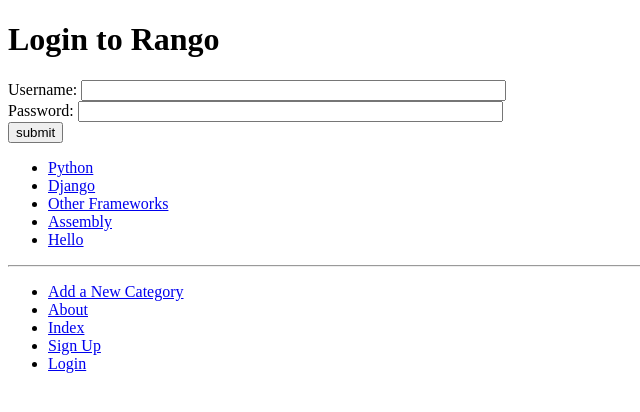
After one commit to DorianClark/Tango-With-Django, a Django app: page /rango/login/ in a window 1280 px wide. The commit adds this page. Shown: the top 412 px of the page, without its empty margins (0-640 px from the left). Run offline with Django 3.2, Linux system fonts and the light colour scheme; data comes from the database, SQL or seed files in the repository; both versions use the stored data as it was after the commit.

Commit message:
End of 9.7
Log in implementation completed

```diff
--- a/rango/urls.py
+++ b/rango/urls.py
@@ -10,4 +10,5 @@ urlpatterns=[
     path('add_category/', views.add_category, name='add_category'),
     path('category/<slug:category_name_slug>/add_page/', views.add_page, name='add_page'),
     path('register/', views.register, name='register'),
+    path('login/', views.user_login, name='login'),
 ]
--- a/rango/views.py
+++ b/rango/views.py
@@ -7,6 +7,7 @@ from rango.forms import PageForm
 from django.shortcuts import redirect
 from django.shortcuts import reverse
 from rango.forms import UserForm, UserProfileForm
+from django.contrib.auth import authenticate, login
 
 
 # Create your views here.
@@ -104,3 +105,20 @@ def register(request):
             'registered': registered
         }
     )
+
+def user_login(request):
+    if request.method == 'POST':
+        username = request.POST.get('username')
+        password = request.POST.get('password')
+        user = authenticate(username=username, password=password)
+        if user:
+            if user.is_active:
+                login(request, user)
+                return redirect(reverse('rango:index'))
+            else:
+                return HttpResponse("Your Rango account is disabled.")
+        else:
+            print(f"Invalid login details: {username}, {password}")
+            return HttpResponse("Invalid login details supplied.")
+    else:
+        return render(request, 'rango/login.html')
--- a/templates/rango/base.html
+++ b/templates/rango/base.html
@@ -29,6 +29,7 @@
                 <li><a href="{% url 'rango:about' %}">About</a></li>
                 <li><a href="{% url 'rango:index' %}">Index</a></li>
                 <li><a href="{% url 'rango:register' %}">Sign Up</a></li>
+                <li><a href="{% url 'rango:login' %}">Login</a></li>
             </ul>
         </div>
     </body>
--- /dev/null
+++ b/templates/rango/login.html
@@ -0,0 +1,18 @@
+{% extends 'rango/base.html' %}
+{% load staticfiles %}
+
+{% block title_block %}
+    Login
+{% endblock %}
+
+{% block body_block %}
+<h1>Login to Rango</h1>
+<form id="login_form" method="post" action="{% url 'rango:login' %}">
+    {% csrf_token %}
+    Username: <input type="text" name="username" value="" size="50" />
+    <br />
+    Password: <input type="password" name="password" value="" size="50" />
+    <br />
+    <input type="submit" value="submit" />
+</form>
+{% endblock %}
```
Also changed, not shown: templates/rango/index.html (+6 -1 lines), db.sqlite3.
